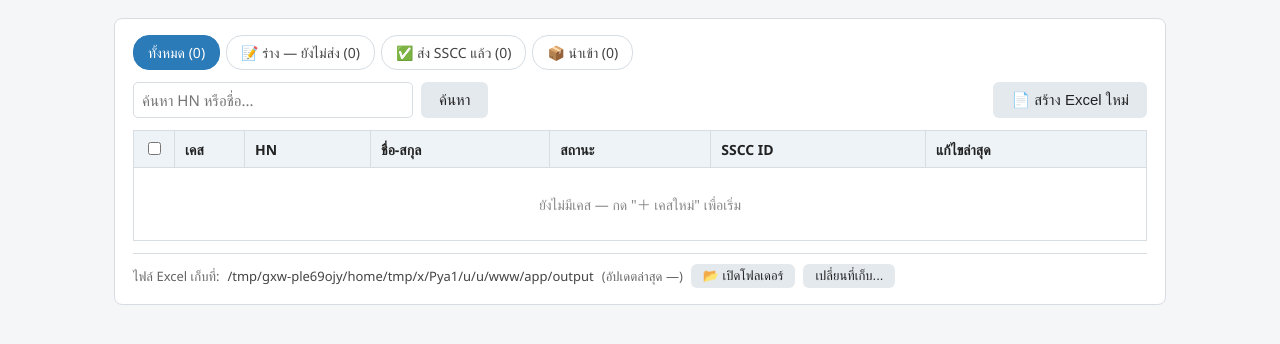
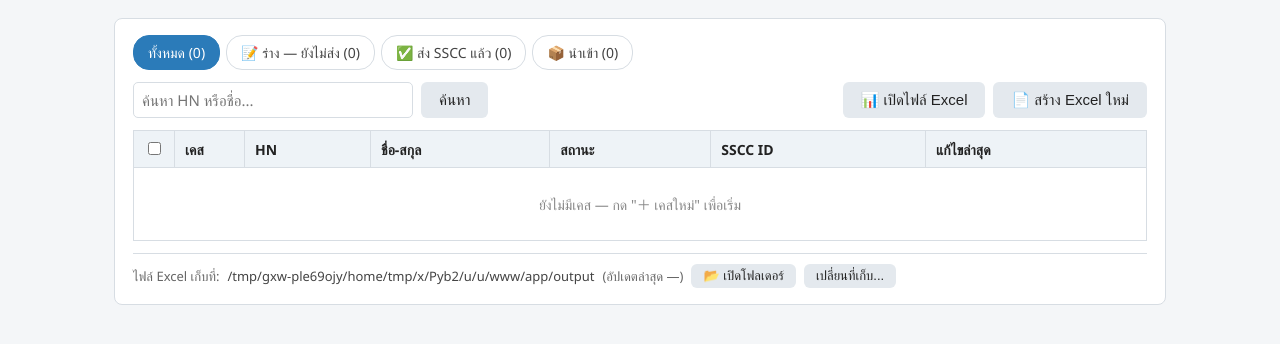
Before and after one commit to mkungsuki/sscc-single-entry, a Flask app: page / in a window 1280 px wide. Shown: the part 59-403 px from the top of the page. Run offline with Flask 3, Linux system fonts and the light colour scheme; data that the repository does not hold is empty.

Commit message:
ปุ่ม 'เปิดไฟล์ Excel' บนหน้ารวม — กดเปิดไฟล์ master ได้เลย กัน user error หาไฟล์เอง
- ปุ่มอยู่ด้านบนข้าง 'สร้าง Excel ใหม่' เห็นทันทีไม่ต้องเลื่อนลงใต้ตาราง
- endpoint /settings/open_excel: ยังไม่มีไฟล์จะบอกให้กดสร้างก่อน
- toast เตือนหลังเปิด: ดูเสร็จให้ปิดไฟล์ ไม่งั้นโปรแกรมเขียนทับไม่ได้

Co-Authored-By: Claude Fable 5 <noreply@anthropic.com>

```diff
--- a/app/server.py
+++ b/app/server.py
@@ -366,6 +366,17 @@ def open_output():
     return jsonify(ok=True)
 
 
+@app.route("/settings/open_excel", methods=["POST"])
+def open_excel():
+    """เปิดไฟล์ master ใน Excel ให้เลย — ผู้ใช้ไม่ต้องคลำหาไฟล์เองในโฟลเดอร์"""
+    p = excel_export.master_dir() / "SSCC_master.xlsx"
+    if not p.exists():
+        return jsonify(ok=False, error="ยังไม่มีไฟล์ Excel — กด '📄 สร้าง Excel ใหม่' ก่อน")
+    import os
+    os.startfile(str(p))
+    return jsonify(ok=True)
+
+
 @app.route("/fields")
 def fields_page():
     return render_template("fields.html", fields=read_custom_raw().get("fields", []), config=CONFIG)
--- a/app/templates/list.html
+++ b/app/templates/list.html
@@ -20,6 +20,7 @@
     <button class="btn">ค้นหา</button>
     {% if q %}<a class="btn" href="/?status={{ status_f }}">ล้าง</a>{% endif %}
     <span style="flex:1"></span>
+    <button class="btn" type="button" onclick="openExcel()">📊 เปิดไฟล์ Excel</button>
     <button class="btn" type="button" onclick="makeExcel()">📄 สร้าง Excel ใหม่</button>
   </form>
   <table>
@@ -68,6 +69,11 @@ function makeExcel() {
 
 // ---- ที่เก็บไฟล์ Excel ----
 function openOutput() { fetch('/settings/open_output', {method: 'POST'}); }
+function openExcel() {
+  fetch('/settings/open_excel', {method: 'POST'}).then(r => r.json())
+    .then(d => toast(d.ok ? '📊 เปิดไฟล์แล้ว — ดูเสร็จอย่าลืมปิด ไม่งั้นโปรแกรมอัปเดตไฟล์ไม่ได้' : '❌ ' + d.error, 5000))
+    .catch(() => toast('❌ เปิดไฟล์ไม่สำเร็จ'));
+}
 async function setDir(body) {
   const r = await fetch('/settings/master_dir', {method: 'POST',
     headers: {'Content-Type': 'application/json'}, body: JSON.stringify(body)});
```
Also changed, not shown: app/README.md.
